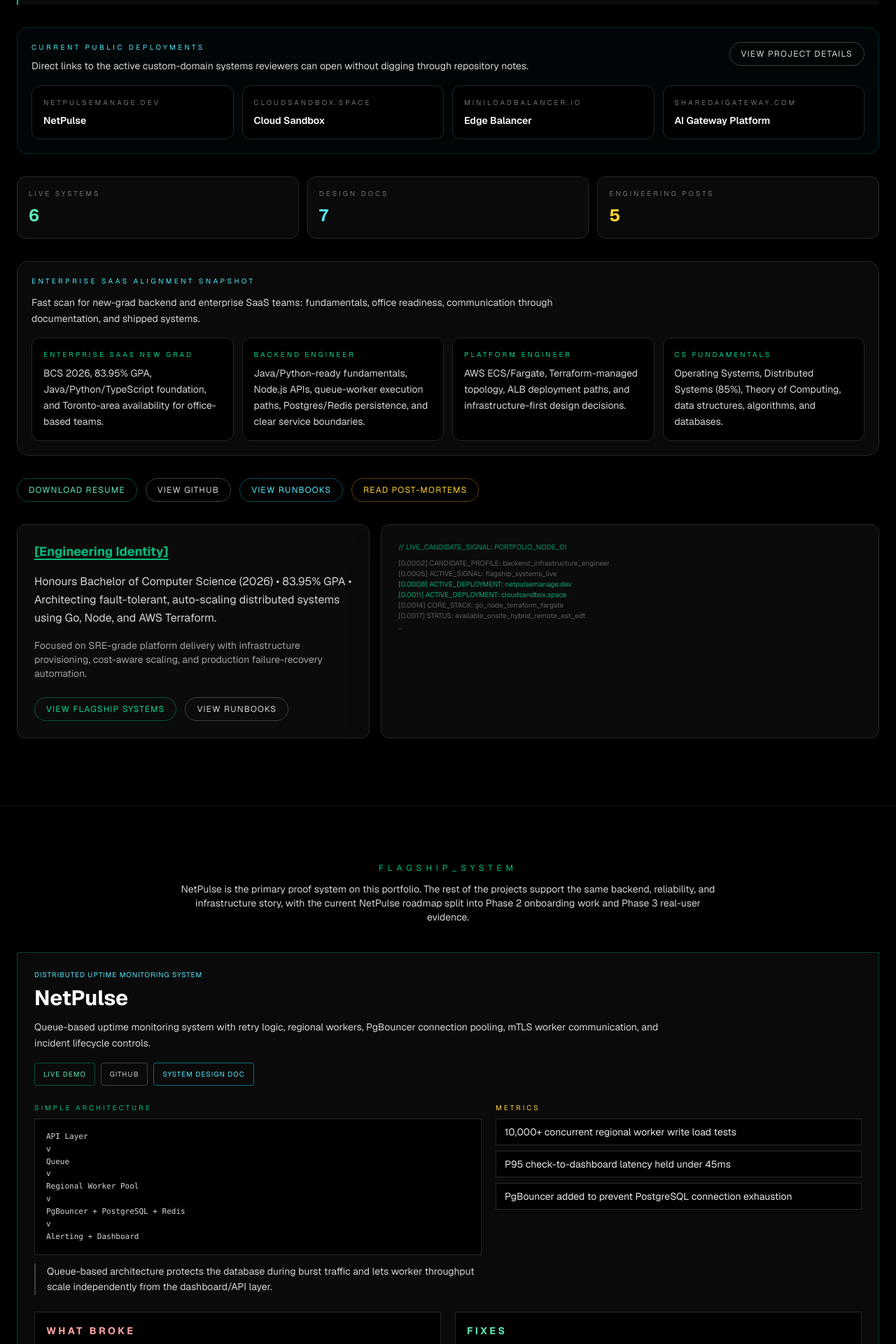
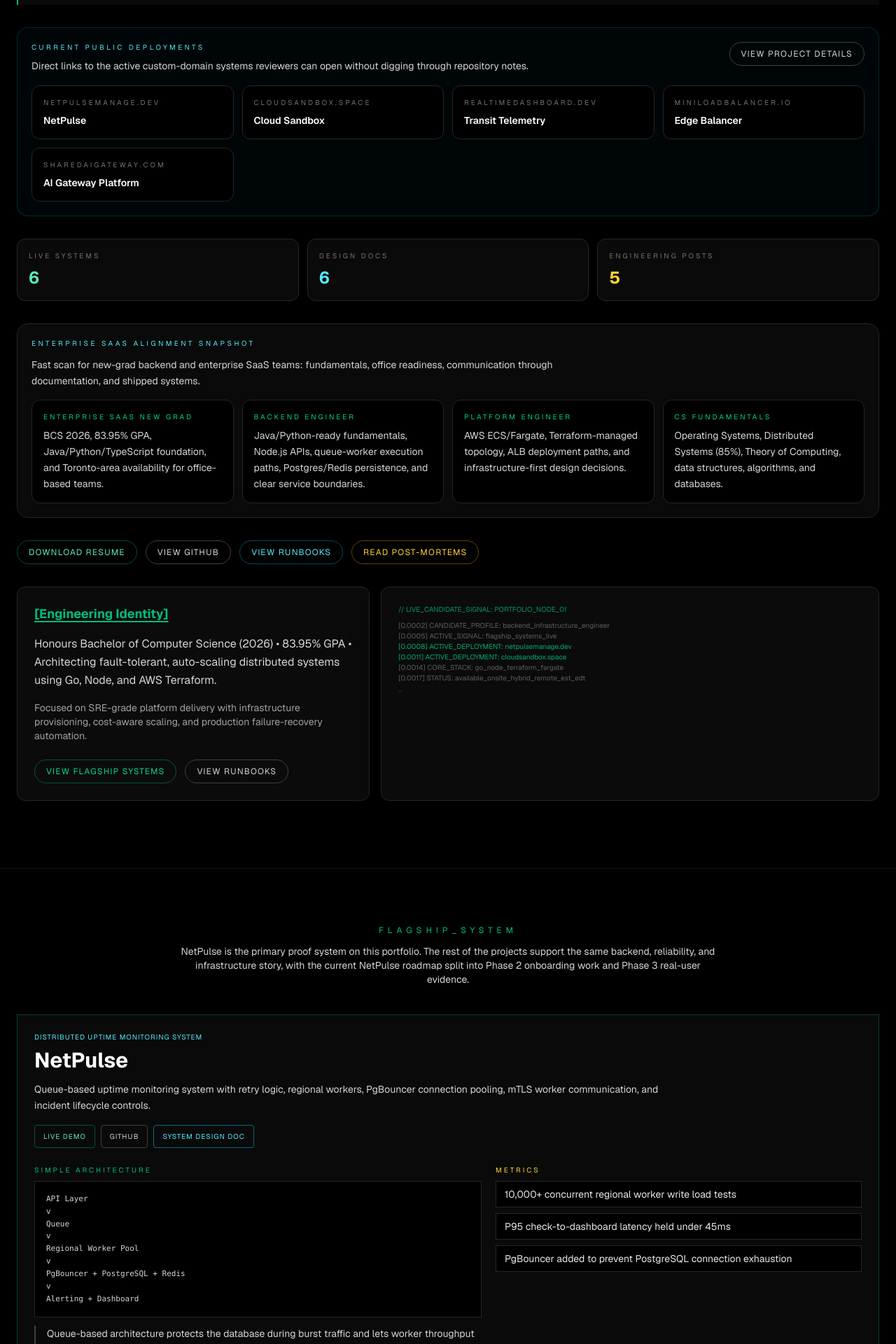
Before and after one commit to MohammedVep/mohammed-portfolio, a Next.js app: page / in a window 1280 px wide. Shown: the part 600-2520 px from the top of the page at 70% size. Built offline with nearby package versions, Linux system fonts and the light colour scheme.

Commit message:
Update transit dashboard link and remove telecom visualizer

```diff
--- a/components/sections/hero/Hero.tsx
+++ b/components/sections/hero/Hero.tsx
@@ -14,6 +14,7 @@ export default function Hero() {
   const deploymentLinks = [
     { id: "netpulse", label: "NetPulse", signal: "netpulsemanage.dev" },
     { id: "cloud-code-execution", label: "Cloud Sandbox", signal: "cloudsandbox.space" },
+    { id: "realtime-transit-telemetry", label: "Transit Telemetry", signal: "realtimedashboard.dev" },
     { id: "mini-load-balancer", label: "Edge Balancer", signal: "miniloadbalancer.io" },
     { id: "ai-job-match-analysis", label: "AI Gateway Platform", signal: "sharedaigateway.com" },
   ]
--- a/content/projects/index.ts
+++ b/content/projects/index.ts
@@ -374,13 +374,13 @@ export const projectsData: PortfolioProject[] = [
       "WebSocket-based low-latency telemetry push with operational observability hooks.",
     ],
     recentUpdates: [
+      "Cut over the public dashboard to realtimedashboard.dev so reviewers use a dedicated production-style domain instead of the old S3 website URL.",
       "Added event-time ordering, idempotency dedupe, and late-arrival correction for robust stream semantics.",
       "Introduced adaptive backpressure controls and streaming analytics signal generation for high-throughput conditions.",
       "Expanded operations readiness with CloudWatch alarms/dashboard integration and real-time WebSocket push.",
       "Added cross-project architecture framing so the dashboard reads as telemetry infrastructure rather than only a visualization project.",
     ],
-    liveUrl:
-      "http://realtimetransittelemetryst-dashboardbucket5758873d-fjkmwbutvpc8.s3-website-us-east-1.amazonaws.com",
+    liveUrl: "https://realtimedashboard.dev",
     repoUrl: "https://github.com/MohammedVep/RealTimeTransitTelementry",
     additionalLinks: [
       {
@@ -479,74 +479,6 @@ export const projectsData: PortfolioProject[] = [
     systemDesignUrl: "/system-design/mini-load-balancer",
   },
   {
-    id: "telecom-network-routing-visualizer",
-    title: "Telecom Network Routing Visualizer",
-    projectType: "Algorithms & Visualization",
-    description:
-      "React + TypeScript traffic-engineering simulator for route selection, outage response, SLA-aware traffic classes, and algorithm comparison.",
-    whyItMatters:
-      "Shows core CS routing fundamentals in a reviewer-friendly interface: Dijkstra, A*, weighted graph updates, outage simulation, and clear tradeoff visualization.",
-    architectureSummary:
-      "React/Vite UI -> weighted telecom graph model -> Dijkstra/A* routing engine -> traffic-class SLA evaluator -> outage simulator -> ops/AI recommendation panel.",
-    metrics: "Dijkstra + A* | SLA-Aware Routing | Repo/System Design Only",
-    impactMetrics: [
-      "Implemented deterministic Dijkstra and heuristic A* route comparison across identical weighted graph states.",
-      "Added dynamic link-weight simulation for traffic load, outages, route switching, and congestion-aware rerouting.",
-      "Built SLA-aware traffic classes for voice, video, bulk data, and emergency traffic with latency/loss/hop-margin feedback.",
-      "Kept the old CloudFront live link removed after undeployment so reviewers only see valid repo and design links.",
-    ],
-    tags: ["React", "TypeScript", "Vite", "Algorithms", "Traffic Engineering", "Visualization"],
-    hardProblem:
-      "Make routing algorithm behavior legible while the network is changing due to traffic pressure, link failures, and different SLA priorities.",
-    architecture: `graph LR
-  UI[React Visualization UI]-->Graph[Weighted Telecom Graph]
-  Graph-->Routing[Dijkstra + A* Engines]
-  Routing-->SLA[SLA Evaluator]
-  Graph-->Outages[Outage Simulator]
-  SLA-->Insights[Ops + AI Recommendation Panel]
-  Insights-->UI`,
-    tradeoffs: [
-      "Dijkstra gives deterministic shortest-path behavior, while A* can reduce explored nodes when the heuristic is useful.",
-      "More realistic traffic modeling improves credibility, but the simulator must stay explainable enough for reviewers to inspect quickly.",
-      "Keeping the app repo/design-only avoids credibility damage from linking to a deleted CloudFront deployment.",
-    ],
-    invariants: [
-      "Route calculations run against the same weighted graph state when comparing Dijkstra and A*.",
-      "Outage links are excluded from candidate routes before SLA and mitigation analysis.",
-      "Control-plane actions remain bounded by rate limits, retries, and safe local fallback behavior.",
-    ],
-    highlights: [
-      "Built scenario presets for baseline, rush-hour, fiber-cut, and storm-event conditions.",
-      "Added route switch timeline, benchmark comparison, SLA margin panels, and capacity planning hints.",
-      "Documented an AWS S3 + CloudFront deployment script while keeping stale deployment links out of the portfolio.",
-    ],
-    implementationNotes: {
-      ownerSummary:
-        "This project is my algorithms visualization proof: it makes pathfinding, weighted graph updates, outages, and route-quality tradeoffs visible instead of hiding them in console output.",
-      hardLesson:
-        "The hard part was balancing realism with readability; too many telecom signals can make the UI noisy, so the route, SLA, and mitigation panels need to explain why the path changed.",
-      nextEnhancement:
-        "Next I would redeploy it behind a fresh custom domain and add a recorded scenario walkthrough so reviewers can see route recovery without needing to run the repo locally.",
-    },
-    behavioralSignals: [
-      "Removed stale deployment links instead of leaving a broken CloudFront URL on the portfolio.",
-      "Explained algorithmic tradeoffs with visual evidence and scenario-driven behavior.",
-      "Built scaffolding for authentication, rate limiting, retries, telemetry, and safe fallback around control-plane actions.",
-    ],
-    productionCapabilities: [
-      "Cognito/JWT guard path for control-plane actions when environment variables are configured.",
-      "Token-bucket rate limiting, retry with exponential backoff, structured trace IDs, and error-boundary fallback.",
-      "Reusable AWS S3 + CloudFront deployment script for future static redeployment.",
-    ],
-    recentUpdates: [
-      "Reintroduced the project as repo/system-design evidence only because the previous CloudFront deployment was intentionally undeployed.",
-      "Removed stale live-link expectations while preserving the GitHub repository and architecture writeup for technical review.",
-      "Documented SLA-aware routing, algorithm comparison, ops telemetry, and AI recommendation panels as the project evidence path.",
-    ],
-    repoUrl: "https://github.com/MohammedVep/telecom-network-routing-visualizer",
-    systemDesignUrl: "/system-design/telecom-network-routing-visualizer",
-  },
-  {
     id: "ai-job-match-analysis",
     title: "AI Gateway Platform",
     projectType: "Full-Stack Product Engineering",
--- a/content/updates/index.ts
+++ b/content/updates/index.ts
@@ -15,18 +15,18 @@ export const latestImprovements: Improvement[] = [
     title: "Current Public Deployment Links Surfaced",
     scope: "Live Access",
     detail:
-      "Homepage now shows the active custom-domain deployments above the fold: NetPulse, Cloud Sandbox, Edge Balancer, and AI Gateway Platform.",
+      "Homepage now shows the active custom-domain deployments above the fold: NetPulse, Cloud Sandbox, Transit Telemetry, Edge Balancer, and AI Gateway Platform.",
     proofHref: "/",
     proofLabel: "Open Homepage",
   },
   {
-    id: "telecom-visualizer-reintroduced",
-    title: "Telecom Network Visualizer Reintroduced as Repo/System Design Evidence",
-    scope: "Project Evidence",
+    id: "transit-telemetry-access-domain",
+    title: "Transit Telemetry Dedicated Dashboard Domain Added",
+    scope: "Live Access",
     detail:
-      "Telecom Network Routing Visualizer is back on the portfolio without a stale live link; reviewers now get the GitHub repo and system design page while the old CloudFront deployment remains intentionally removed.",
-    proofHref: "/system-design/telecom-network-routing-visualizer",
-    proofLabel: "Open Telecom Design",
+      "Real-Time Transit Telemetry now points to realtimedashboard.dev, replacing the raw S3 website endpoint with a cleaner reviewer-facing domain.",
+    proofHref: "https://realtimedashboard.dev",
+    proofLabel: "Open Transit Dashboard",
   },
   {
     id: "cloud-sandbox-access-domain",
@@ -60,7 +60,7 @@ export const latestImprovements: Improvement[] = [
     title: "Project System Design Library Added",
     scope: "Architecture Evidence",
     detail:
-      "Homepage now surfaces dedicated system design docs for NetPulse, Cloud Sandbox, Transit Telemetry, Edge Balancer, Telecom Network Visualizer, AI Gateway Platform, and moveYSplash.",
+      "Homepage now surfaces dedicated system design docs for NetPulse, Cloud Sandbox, Transit Telemetry, Edge Balancer, AI Gateway Platform, and moveYSplash.",
     proofHref: "/#system-designs",
     proofLabel: "View Design Docs",
   },
```
